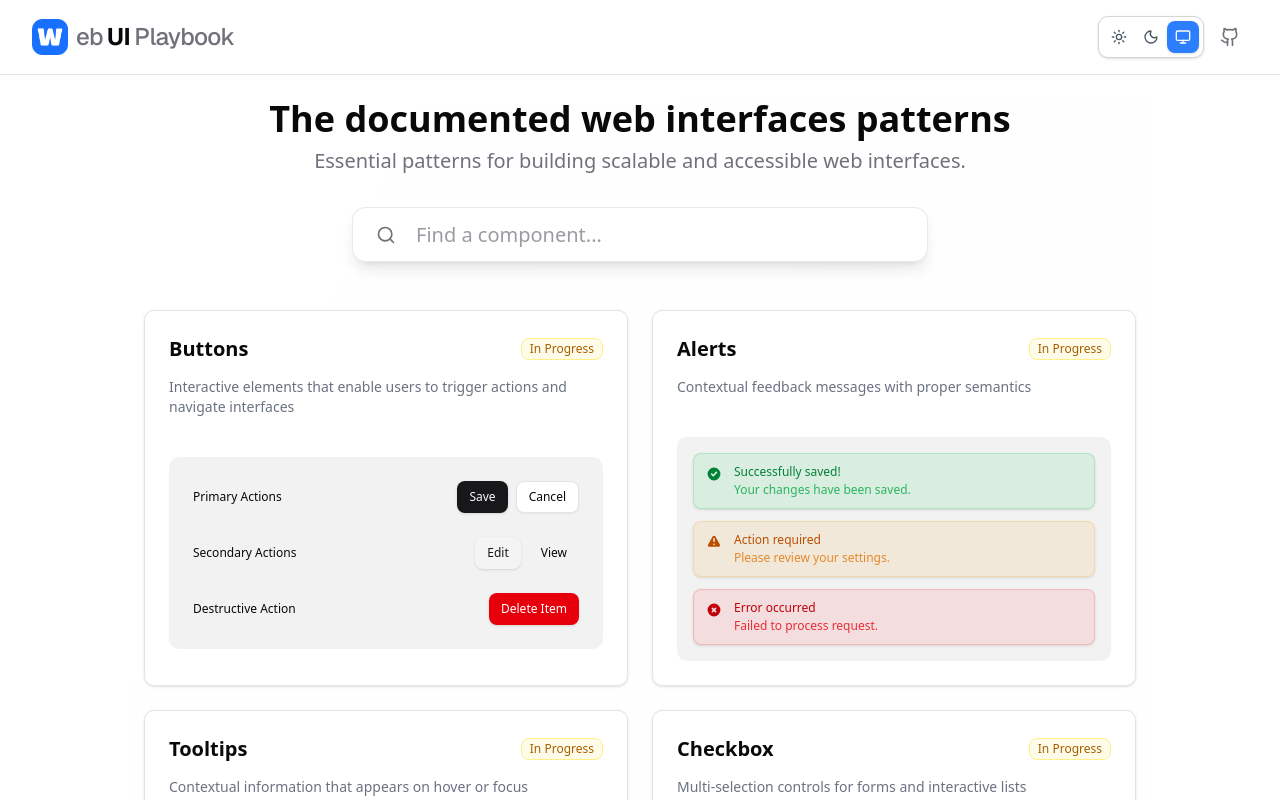
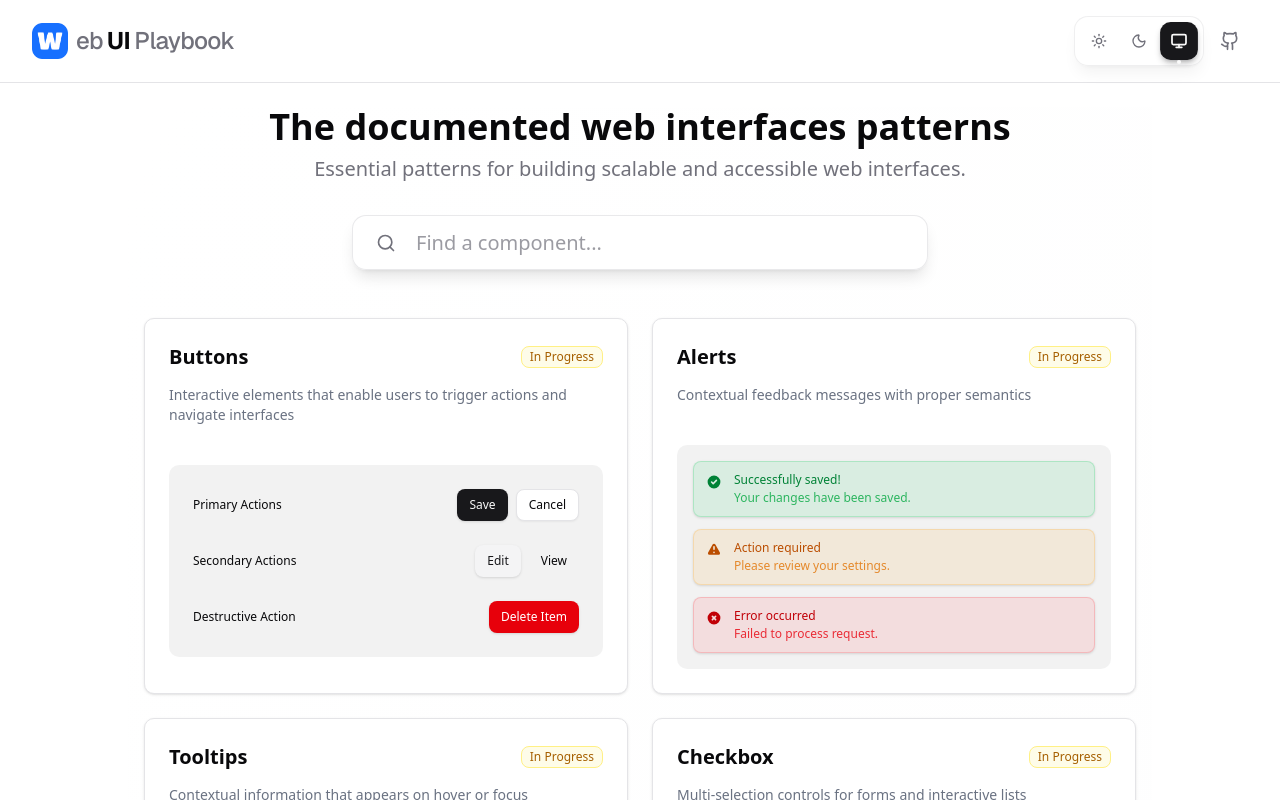
Before and after one commit to ahmadrafidev/web-ui-playbook, a Next.js app: page / in a window 1280 px wide. Both pictures are taken after a click on the button 1183 px from the left and 37 px from the top of the page. Shown: the top 800 px of the page. Built offline with nearby package versions, Linux system fonts and the light colour scheme.

Commit message:
polish theme toggle ui

```diff
--- a/components/header.tsx
+++ b/components/header.tsx
@@ -1,7 +1,7 @@
 import Link from "next/link"
 import Image from "next/image"
 import { Github } from "lucide-react"
-import { ThemeToggle } from "@/components/ui/theme-toggle"
+import { ThemeToggle } from "@/components/theme-toggle"
 
 export function Header() {
   return (
--- /dev/null
+++ b/components/theme-toggle.tsx
@@ -0,0 +1,151 @@
+"use client"
+
+import { memo, useEffect, useState, useRef, useCallback, useMemo } from 'react';
+import { Moon, Sun, Monitor } from 'lucide-react';
+import { useTheme } from 'next-themes';
+
+const THEME_OPTIONS = [
+  { value: 'light' as const, label: 'Light', icon: Sun },
+  { value: 'dark' as const, label: 'Dark', icon: Moon },
+  { value: 'system' as const, label: 'System', icon: Monitor },
+] as const;
+
+export const ThemeToggle = memo(function ThemeToggle() {
+  const [isMounted, setIsMounted] = useState(false);
+  const [isExpanded, setIsExpanded] = useState(false);
+  const { theme, setTheme, resolvedTheme } = useTheme();
+  const containerRef = useRef<HTMLDivElement>(null);
+
+  useEffect(() => {
+    setIsMounted(true);
+  }, []);
+
+  const handleClickOutside = useCallback((event: MouseEvent) => {
+    if (containerRef.current && !containerRef.current.contains(event.target as Node)) {
+      setIsExpanded(false);
+    }
+  }, []);
+
+  useEffect(() => {
+    if (isExpanded) {
+      document.addEventListener('mousedown', handleClickOutside);
+      return () => document.removeEventListener('mousedown', handleClickOutside);
+    }
+  }, [isExpanded, handleClickOutside]);
+
+  const currentTheme = useMemo(() =>
+    THEME_OPTIONS.find(t => t.value === theme) ?? THEME_OPTIONS[2],
+    [theme]
+  );
+
+  const handleThemeSelect = useCallback((value: string) => {
+    setTheme(value);
+    setIsExpanded(false);
+  }, [setTheme]);
+
+  const handleToggle = useCallback(() => {
+    setIsExpanded(prev => !prev);
+  }, []);
+
+  const handleKeyDown = useCallback((event: React.KeyboardEvent) => {
+    if (event.key === 'Escape') {
+      setIsExpanded(false);
+    } else if (event.key === 'Enter' || event.key === ' ') {
+      event.preventDefault();
+      if (!isExpanded) {
+        setIsExpanded(true);
+      }
+    }
+  }, [isExpanded]);
+
+  if (!isMounted) {
+    return (
+      <div className="flex items-center bg-background/80 backdrop-blur-sm rounded-xl p-1.5 border border-border/60 shadow-lg shadow-black/5">
+        <div className="flex items-center justify-center p-2.5 rounded-lg w-9 h-9">
+          <Monitor size={18} className="text-muted-foreground/60" />
+        </div>
+      </div>
+    );
+  }
+
+  const CurrentIcon = currentTheme.icon;
+
+  return (
+    <div
+      ref={containerRef}
+      className={`
+        relative flex items-center bg-background/80 backdrop-blur-sm rounded-xl p-1.5
+        border border-border/60 shadow-lg shadow-black/5
+        transition-all duration-300 ease-out
+        ${isExpanded ? 'gap-1' : ''}
+      `}
+      role="group"
+      aria-label="Theme selection"
+    >
+      {isExpanded ? (
+        <div className="flex items-center gap-1 animate-in fade-in-0 slide-in-from-right-2 duration-200">
+          {THEME_OPTIONS.map(({ value, label, icon: Icon }) => {
+            const isActive = theme === value;
+            return (
+              <button
+                key={value}
+                onClick={() => handleThemeSelect(value)}
+                onKeyDown={handleKeyDown}
+                className={`
+                  group relative flex items-center justify-center p-2.5 rounded-lg w-9 h-9
+                  transition-all duration-200 ease-out
+                  focus:outline-none focus:ring-2 focus:ring-ring/60 focus:ring-offset-2 focus:ring-offset-background
+                  ${isActive
+                    ? 'bg-primary text-primary-foreground shadow-md shadow-primary/25 scale-105'
+                    : 'text-muted-foreground hover:text-foreground hover:bg-muted/80 hover:scale-105 active:scale-95'
+                  }
+                `}
+                aria-label={`Switch to ${label.toLowerCase()} theme`}
+                aria-pressed={isActive}
+                title={`${label} theme${isActive ? ' (current)' : ''}`}
+                type="button"
+              >
+                <Icon
+                  size={18}
+                  className="transition-all duration-200 group-hover:scale-110"
+                  strokeWidth={isActive ? 2.5 : 2}
+                  aria-hidden="true"
+                />
+                {isActive && (
+                  <div className="absolute -bottom-1 left-1/2 transform -translate-x-1/2 w-1 h-1 bg-primary-foreground rounded-full animate-in fade-in-0 scale-in-0 duration-200" />
+                )}
+              </button>
+            );
+          })}
+        </div>
+      ) : (
+        <button
+          onClick={handleToggle}
+          onKeyDown={handleKeyDown}
+          className={`
+            group flex items-center justify-center p-2.5 rounded-lg w-9 h-9
+            text-muted-foreground hover:text-foreground hover:bg-muted/80 hover:scale-105
+            active:scale-95 transition-all duration-200 ease-out
+            focus:outline-none focus:ring-2 focus:ring-ring/60 focus:ring-offset-2 focus:ring-offset-background
+          `}
+          aria-label={`Current theme: ${currentTheme.label}. Click to change theme`}
+          aria-expanded={isExpanded}
+          aria-haspopup="true"
+          type="button"
+        >
+          <CurrentIcon
+            size={18}
+            className="transition-all duration-200 group-hover:scale-110"
+            strokeWidth={2}
+            aria-hidden="true"
+          />
+        </button>
+      )}
+
+      <div className="sr-only" aria-live="polite" aria-atomic="true">
+        Current theme: {theme}
+        {theme === 'system' && resolvedTheme && `, resolved to ${resolvedTheme}`}
+      </div>
+    </div>
+  );
+});
--- a/components/ui/theme-toggle.tsx
+++ /dev/null
@@ -1,123 +0,0 @@
-"use client"
-
-import { memo, useEffect, useState, useRef } from 'react';
-import { Moon, Sun, Monitor } from 'lucide-react';
-import { useTheme } from 'next-themes';
-
-export const ThemeToggle = memo(function ThemeToggle() {
-  const [mounted, setMounted] = useState(false);
-  const [isExpanded, setIsExpanded] = useState(false);
-  const { theme, setTheme, resolvedTheme } = useTheme();
-  const containerRef = useRef<HTMLDivElement>(null);
-
-  useEffect(() => {
-    setMounted(true);
-  }, []);
-
-  useEffect(() => {
-    const handleClickOutside = (event: MouseEvent) => {
-      if (containerRef.current && !containerRef.current.contains(event.target as Node)) {
-        setIsExpanded(false);
-      }
-    };
-
-    if (isExpanded) {
-      document.addEventListener('mousedown', handleClickOutside);
-    }
-
-    return () => {
-      document.removeEventListener('mousedown', handleClickOutside);
-    };
-  }, [isExpanded]);
-
-  if (!mounted) {
-    return (
-      <div className="flex items-center bg-white dark:bg-gray-800 rounded-lg p-1 border border-gray-300 dark:border-gray-600 shadow-sm">
-        <div className="flex items-center justify-center p-2 rounded-md w-8 h-8">
-          <Monitor size={16} className="text-gray-400" />
-        </div>
-      </div>
-    );
-  }
-
-  const themes = [
-    { value: 'light' as const, label: 'Light', icon: Sun },
-    { value: 'dark' as const, label: 'Dark', icon: Moon },
-    { value: 'system' as const, label: 'System', icon: Monitor },
-  ];
-
-  const currentTheme = themes.find(t => t.value === theme) || themes[2];
-  const CurrentIcon = currentTheme.icon;
-
-  const handleThemeSelect = (value: string) => {
-    setTheme(value);
-    setIsExpanded(false);
-  };
-
-  const handleToggle = () => {
-    setIsExpanded(!isExpanded);
-  };
-
-  const handleKeyDown = (event: React.KeyboardEvent) => {
-    if (event.key === 'Escape') {
-      setIsExpanded(false);
-    }
-  };
-
-  return (
-    <div
-      ref={containerRef}
-      className={`flex items-center bg-white dark:bg-gray-800 rounded-lg p-1 border border-gray-300 dark:border-gray-600 shadow-sm transition-all duration-200 ${
-        isExpanded ? 'w-auto' : 'w-auto'
-      }`}
-    >
-      {isExpanded ? (
-        themes.map(({ value, label, icon: Icon }) => (
-          <button
-            key={value}
-            onClick={() => handleThemeSelect(value)}
-            onKeyDown={handleKeyDown}
-            className={`
-              flex items-center justify-center p-2 rounded-md w-8 h-8 transition-colors duration-200
-              focus:outline-none focus:ring-2 focus:ring-blue-500 focus:ring-offset-1
-              ${theme === value
-                ? 'bg-blue-500 text-white shadow-sm'
-                : 'text-gray-600 dark:text-gray-300 hover:bg-gray-100 dark:hover:bg-gray-700'
-              }
-            `}
-            aria-label={`Switch to ${label.toLowerCase()} theme`}
-            aria-pressed={theme === value}
-            title={`${label} theme`}
-            type="button"
-          >
-            <Icon
-              size={16}
-              className="transition-colors"
-              aria-hidden="true"
-            />
-          </button>
-        ))
-      ) : (
-        <button
-          onClick={handleToggle}
-          onKeyDown={handleKeyDown}
-          className="flex items-center justify-center p-2 rounded-md w-8 h-8 text-gray-600 dark:text-gray-300 hover:bg-gray-100 dark:hover:bg-gray-700 transition-colors duration-200 focus:outline-none focus:ring-2 focus:ring-blue-500 focus:ring-offset-1"
-          aria-label={`Current theme: ${currentTheme.label}. Click to change theme`}
-          aria-expanded={isExpanded}
-          type="button"
-        >
-          <CurrentIcon
-            size={16}
-            className="transition-colors"
-            aria-hidden="true"
-          />
-        </button>
-      )}
-
-      <div className="sr-only" aria-live="polite" aria-atomic="true">
-        Current theme: {theme}
-        {theme === 'system' && `, resolved to ${resolvedTheme}`}
-      </div>
-    </div>
-  );
-});
```
